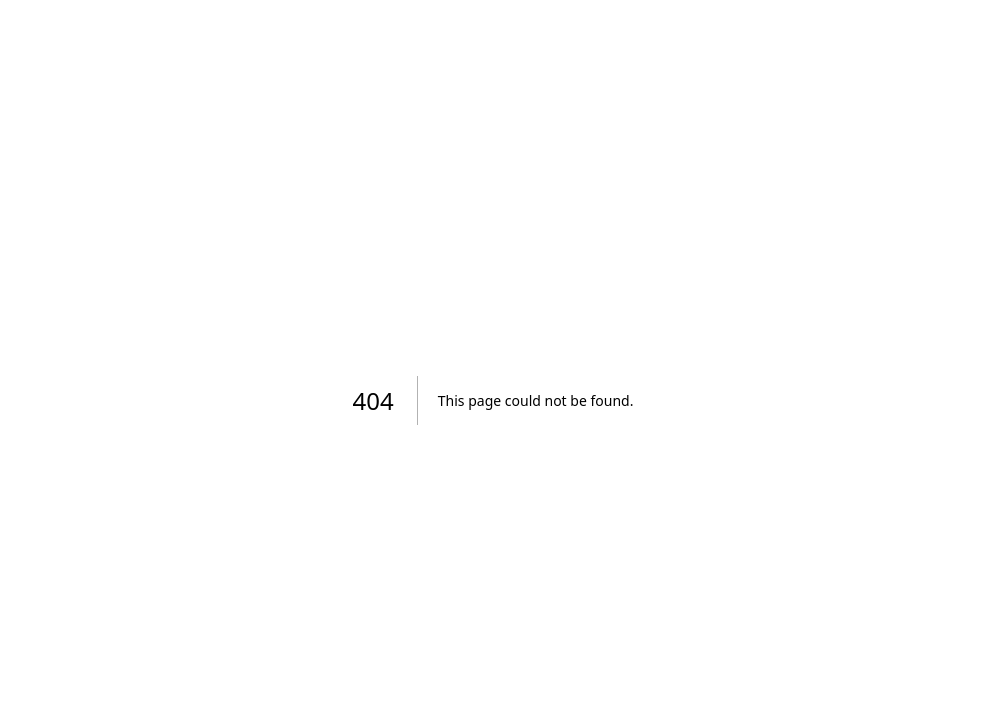
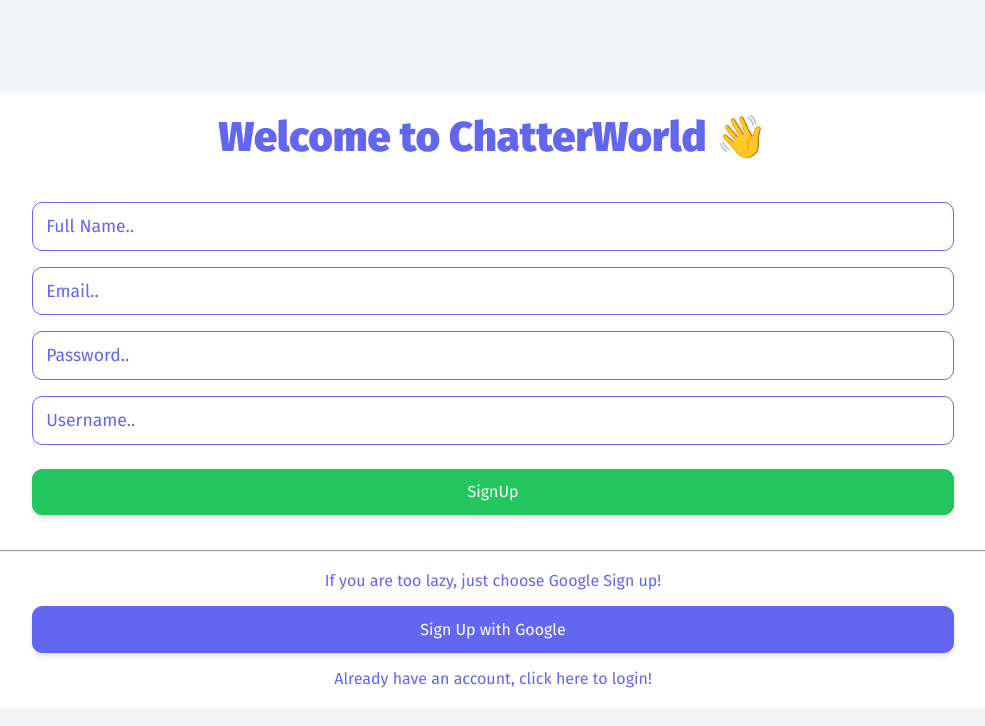
Before and after one commit to akshayraichur/ChatterWorld, a Next.js app: page /signup in a window 1280 px wide. Before the commit this address had no page. Shown: the top 726 px of the page, without its empty margins (147-1132 px from the left). Built offline with nearby package versions, Linux system fonts and the light colour scheme.

Commit message:
feat: add sign up UI page

```diff
--- a/src/components/Button.tsx
+++ b/src/UI/Button.tsx
@@ -13,8 +13,8 @@ type ButtonProps = {
 };
 
 const Button = (props: ButtonProps) => {
-  const { children } = props;
-  return <button {...props}>{children}</button>;
+  const { children, ...rest } = props;
+  return <button {...rest}>{children}</button>;
 };
 
 const StyledButton = styled(Button)`
--- a/src/components/Input.tsx
+++ b/src/UI/Input.tsx
@@ -4,6 +4,8 @@ import styled from "@emotion/styled";
 type InputProps = {
   placeholder: string;
   type: string;
+  value?: string;
+  onChange?: () => void;
 };
 
 const StyledInput = styled.input`
@@ -30,8 +32,8 @@ const StyledInput = styled.input`
 `;
 
 const Input = (props: InputProps) => {
-  const { placeholder, type } = props;
-  return <StyledInput placeholder={placeholder} type={type} />;
+  const { placeholder, type, ...rest } = props;
+  return <StyledInput placeholder={placeholder} type={type} {...rest} />;
 };
 
 export default Input;
--- /dev/null
+++ b/src/components/PaddedContainer.tsx
@@ -0,0 +1,7 @@
+import styled from "@emotion/styled";
+
+const PaddedContainer = styled.section`
+  padding: 1rem;
+`;
+
+export default PaddedContainer;
--- a/src/modules/Login/Login.styles.tsx
+++ b/src/components/StyledContainer.tsx
@@ -1,6 +1,6 @@
 import styled from "@emotion/styled";
 
-const StyledLogin = styled.div`
+const StyledContainer = styled.div`
   display: flex;
   height: 100vh;
   background-color: ${(props) => props.theme.colors.background};
@@ -31,4 +31,4 @@ const StyledLogin = styled.div`
   }
 `;
 
-export default StyledLogin;
+export default StyledContainer;
--- /dev/null
+++ b/src/modules/SignUp/SignUp.tsx
@@ -0,0 +1,67 @@
+import Input from "@/UI/Input";
+import StyledContainer from "@/components/StyledContainer";
+import Head from "next/head";
+import React from "react";
+import Button from "@/UI/Button";
+import PaddedContainer from "@/components/PaddedContainer";
+import Heading from "@/components/Heading";
+import { NextPage } from "next";
+
+const SignUp: NextPage = () => {
+  const handleSubmit = (e: React.FormEvent) => {
+    e.preventDefault();
+  };
+  return (
+    <>
+      <Head>
+        <title>SignUp | ChatterWorld</title>
+      </Head>
+      <StyledContainer>
+        <PaddedContainer>
+          <div className="container">
+            <Heading className="lg center">Welcome to ChatterWorld 👋</Heading>
+
+            <div className="form-container">
+              <form onSubmit={handleSubmit}>
+                <label htmlFor="name">
+                  <Input type="text" placeholder="Full Name.." />
+                </label>
+
+                <label htmlFor="email">
+                  <Input type="text" placeholder="Email.." />
+                </label>
+
+                <label htmlFor="password">
+                  <Input type="password" placeholder="Password.." />
+                </label>
+
+                <label htmlFor="username">
+                  <Input type="text" placeholder="Username.."></Input>
+                </label>
+
+                <Button width="80%" color="success">
+                  SignUp
+                </Button>
+              </form>
+              <br />
+              <hr />
+              <br />
+              <div>
+                <p>If you are too lazy, just choose Google Sign up!</p>
+              </div>
+              <div>
+                <Button width="80%">Sign Up with Google</Button>
+              </div>
+
+              <div>
+                <p>Already have an account, click here to login!</p>
+              </div>
+            </div>
+          </div>
+        </PaddedContainer>
+      </StyledContainer>
+    </>
+  );
+};
+
+export default SignUp;
--- a/src/pages/_app.tsx
+++ b/src/pages/_app.tsx
@@ -4,7 +4,11 @@ import { ThemeProvider } from "@emotion/react";
 import type { AppProps } from "next/app";
 
 import { Fira_Sans } from "next/font/google";
-export const firaSans = Fira_Sans({ subsets: ["latin"], weight: "400", variable: "--fira-sans" });
+export const firaSans = Fira_Sans({
+  subsets: ["latin"],
+  weight: ["100", "200", "300", "400", "500", "600", "700", "800", "900"],
+  variable: "--fira-sans",
+});
 
 export default function App({ Component, pageProps }: AppProps) {
   return (
--- a/src/pages/index.tsx
+++ b/src/pages/index.tsx
@@ -1,3 +1,4 @@
+import Heading from "@/components/Heading";
 import Head from "next/head";
 
 export default function Home() {
@@ -9,7 +10,10 @@ export default function Home() {
         <meta name="viewport" content="width=device-width, initial-scale=1" />
         <link rel="icon" href="/favicon.ico" />
       </Head>
-      <div></div>
+      <div style={{ margin: "1rem 0 0 0" }}>
+        <Heading className="center xl">Welcome to ChatterWorld 👋</Heading>
+        <p className="center">Connect, Share, and Discover with ChatterWorld</p>
+      </div>
     </>
   );
 }
--- /dev/null
+++ b/src/pages/signup.tsx
@@ -0,0 +1,3 @@
+import SignUp from "@/modules/SignUp/SignUp";
+
+export default SignUp;
--- a/src/styles/globals.css
+++ b/src/styles/globals.css
@@ -5,3 +5,11 @@
   padding: 0;
   margin: 0;
 }
+
+body {
+  color: #6366f1;
+}
+
+.center {
+  text-align: center;
+}
```
Also changed, not shown: src/modules/Login/Login.tsx (+6 -9 lines).
